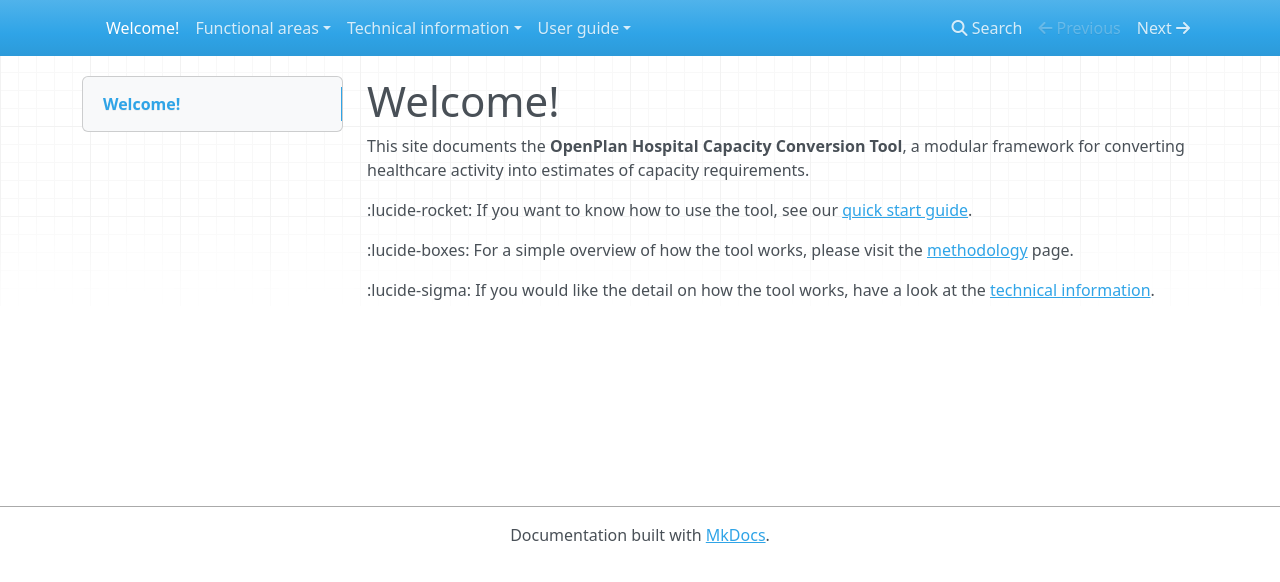
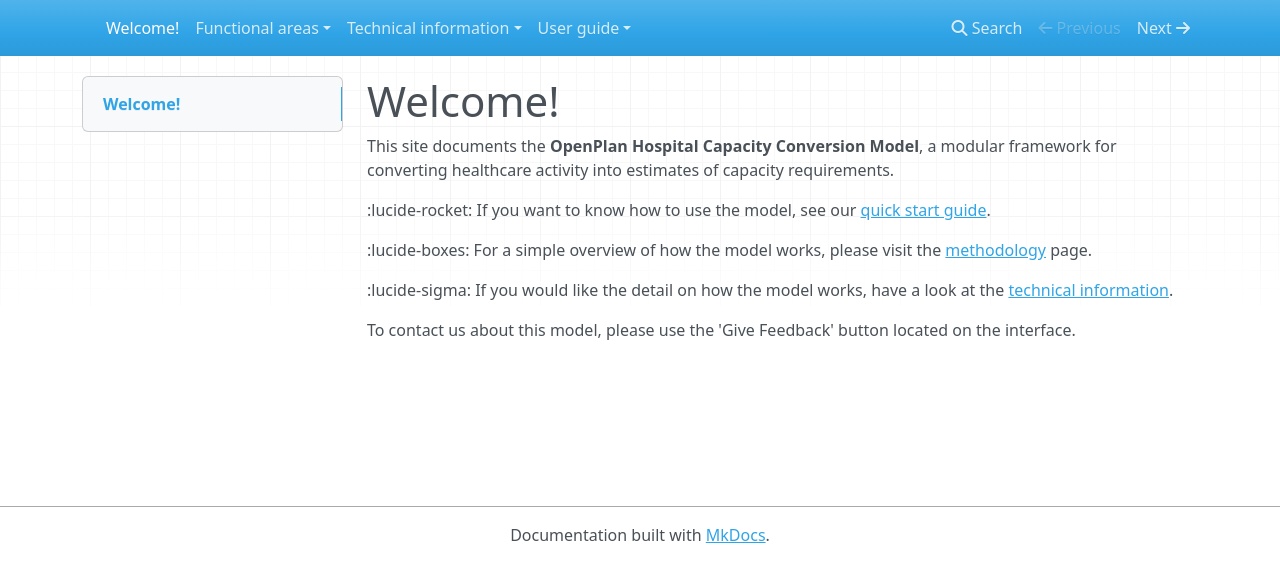
Before and after one commit to The-Strategy-Unit/open-plan-docs, an MkDocs documentation site: the page built from docs/index.md, in a window 1280 px wide. Shown: the top 582 px of the page. Built offline with MkDocs 1.6.1, drawn with Linux system fonts in a browser that asks for light colours; nearby versions of some CDN libraries; comment, search, counter and statistics services are not loaded.

Commit message:
Contact us note to go on front page
As per a user request, a note about contacting us has been added to the landing page.

Also changed to refer to the 'model' rather than the 'tool'.

```diff
--- a/docs/index.md
+++ b/docs/index.md
@@ -4,12 +4,14 @@
 
 # Welcome!
 
-This site documents the **OpenPlan Hospital Capacity Conversion Tool**, a modular
+This site documents the **OpenPlan Hospital Capacity Conversion Model**, a modular
 framework for converting healthcare activity into estimates of capacity requirements.
 
-:lucide-rocket: If you want to know how to use the tool, see our [quick start guide](user-guide/quick-start).
+:lucide-rocket: If you want to know how to use the model, see our [quick start guide](user-guide/quick-start).
 
-:lucide-boxes: For a simple overview of how the tool works, please visit the [methodology](user-guide/methodology) page.
+:lucide-boxes: For a simple overview of how the model works, please visit the [methodology](user-guide/methodology) page.
 
-:lucide-sigma: If you would like the detail on how the tool works, have a look at the
+:lucide-sigma: If you would like the detail on how the model works, have a look at the
 [technical information](technical-information).
+
+To contact us about this model, please use the 'Give Feedback' button located on the interface.
```
